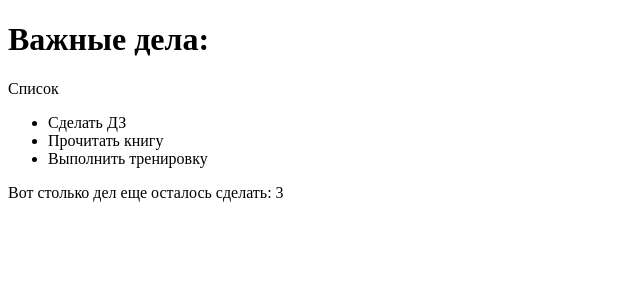
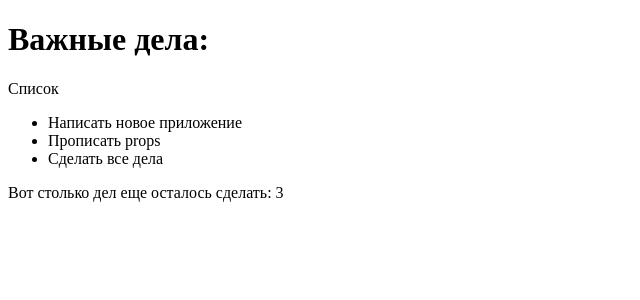
Before and after one commit to WebHeroSchool/todovalya, a React (Create React App) app: page / in a window 1280 px wide. Shown: the top 300 px of the page, without its empty margins (0-640 px from the left). Built offline with nearby package versions, Linux system fonts and the light colour scheme.

Commit message:
урок React Developer Tools

```diff
--- a/src/components/App/App.js
+++ b/src/components/App/App.js
@@ -3,15 +3,28 @@
 import ItemList from '../ItemList/ItemList';
 import Footer from '../Footer/Footer';
 
-const homework = 'Сделать ДЗ';
-const book = 'Прочитать книгу';
-const workout = 'Выполнить тренировку';
+const todoItem = 'Написать новое приложение'
 
-const App = () => (<div>
-	<h1>Важные дела:</h1>
-	<InputItem />
-	<ItemList homework={homework} book={book} workout={workout} />
-	<Footer count={3} />
-</div>);
+const App = () => {
+	const items = [
+		{
+			value: 'Написать новое приложение'
+		},
+		{
+			value: 'Прописать props'
+		},
+		{
+			value: 'Сделать все дела'
+		}
+	];
+
+	return (
+		<div>
+			<h1>Важные дела:</h1>
+			<InputItem />
+			<ItemList items={items} />
+			<Footer count={3} />
+		</div>);
+}
 
 export default App;
--- a/src/components/Item/Item.js
+++ b/src/components/Item/Item.js
@@ -1,5 +1,5 @@
 import React from 'react';
 
-const Item = ({ book }) => (<span>{book}</span>);
+const Item = ({ value }) => (<span>{value}</span>);
 
 export default Item;
--- a/src/components/ItemList/ItemList.js
+++ b/src/components/ItemList/ItemList.js
@@ -1,11 +1,10 @@
 import React from 'react';
 import Item from '../Item/Item';
 
-const ItemList = ({ homework, book, workout }) => (<ul>
-	<li>{homework} </li>
-	<li><Item book={book} /></li>
-	<li>{workout} </li>
-</ul>)
-	;
+const ItemList = ({ items }) => (<ul>
+	{items.map(item => <li key={item.value}>
+		<Item value={item.value} />
+	</li>)}
+</ul>);
 
 export default ItemList
```
